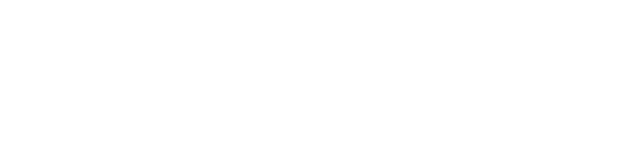
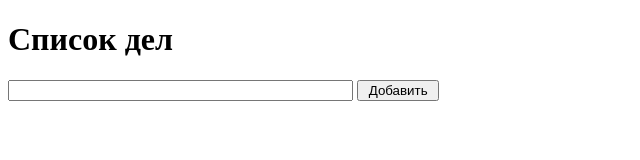
Before and after one commit to Kaptelinin/todo_js, a plain HTML site: page index.html in a window 1280 px wide. Shown: the whole page, without its empty margins (0-640 px from the left). Drawn offline with nearby package versions, Linux system fonts and the light colour scheme.

Commit message:
feature/todo-form

```diff
--- a/index.html
+++ b/index.html
@@ -5,6 +5,12 @@
     <title>Title</title>
 </head>
 <body>
-
+  <h1>Список дел</h1>
+  <form>
+      <input type="text" size="40">
+      <input type="button" value=" Добавить ">
+  </form>
 </body>
+  <script defer src="https://ajax.googleapis.com/ajax/libs/jquery/3.5.1/jquery.min.js"></script>
+  <script defer src="index.js"></script>
 </html>
```
